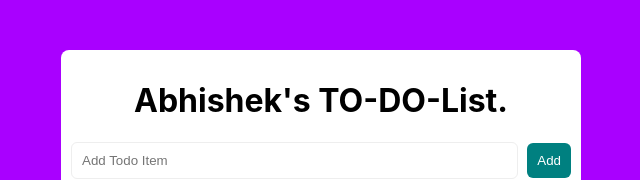
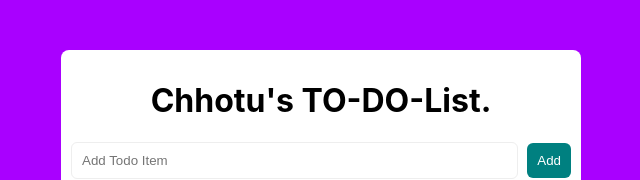
Before and after one commit to Abhi847787/to-do-list, a React (Create React App) app in the folder client/: page / in a window 1280 px wide. Shown: the top 180 px of the page, without its empty margins (319-959 px from the left). Built offline with nearby package versions, Linux system fonts and the light colour scheme; no server answers.

Commit message:
Update App.js

```diff
--- a/client/src/App.js
+++ b/client/src/App.js
@@ -69,7 +69,7 @@ function App() {
 
   return (
     <div className="App">
-      <h1>Abhishek's TO-DO-List.</h1>
+      <h1>Chhotu's TO-DO-List.</h1>
       <form className="form" onSubmit={e => addItem(e)}>
         <input type="text" placeholder='Add Todo Item' onChange={e => {setItemText(e.target.value)} } value={itemText} />
         <button type="submit">Add</button>
```
